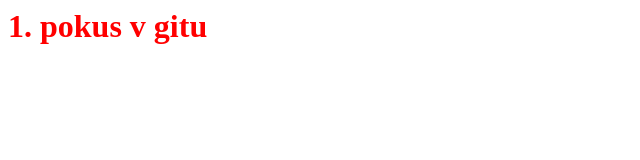
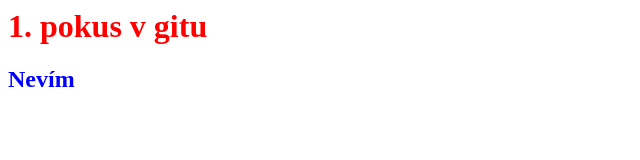
Before and after one commit to bludol/demogit, a plain HTML site: page index.html in a window 1280 px wide. Shown: the full height of the page, 0-640 px from the left. Drawn offline with Linux system fonts and the light colour scheme.

Commit message:
04 - verze

```diff
--- a/index.html
+++ b/index.html
@@ -10,5 +10,6 @@
     </head>
     <body>
 <h1> 1. pokus v gitu</h2>
+    <h2> Nevím </h2>
     </body>
 </html>
```
